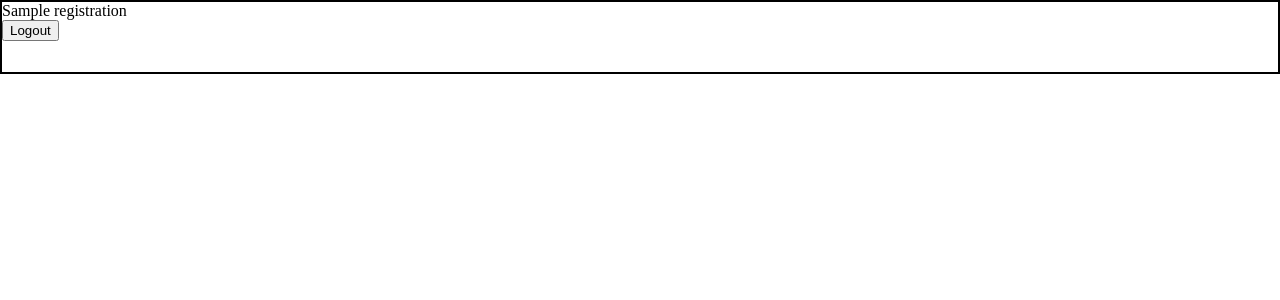
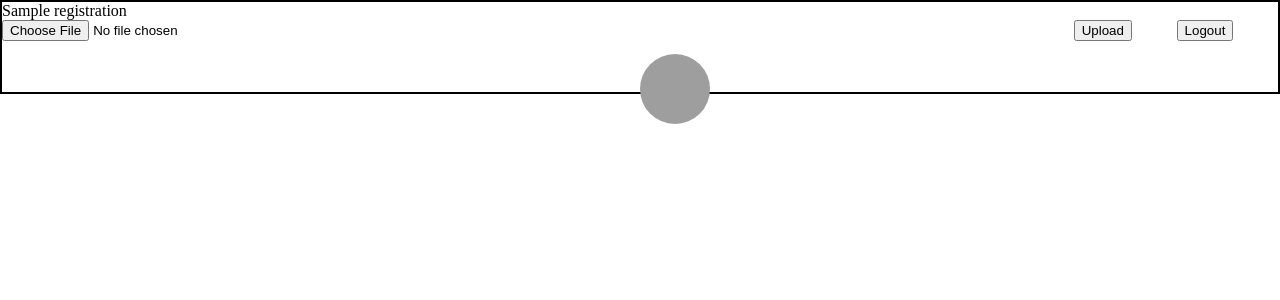
Before and after one commit to aniketjha1729/ExamRegistratuion, a PHP site: page /email/dashboard.php in a window 1280 px wide. Shown: the top 300 px of the page. Run offline with PHP 8.4, Linux system fonts and the light colour scheme; the visitor is signed in with stand-in values (Sample User, id 1); tables that the repository leaves empty or names only in its code hold one stand-in row (values such as "Sample post"); grey boxes are pictures that could not be loaded.

Commit message:
img-dash-com

```diff
--- a/dashboard.php
+++ b/dashboard.php
@@ -11,7 +11,7 @@
     <?php
         require "connect.php";
         session_start();
-        error_reporting(0);
+        //error_reporting(0);
         //This code will execute when a user login:
         if($_SESSION['check']==1){
             $id=$_SESSION['id'];
@@ -24,16 +24,14 @@
                 $name=$data['name'];
                 $email=$data['email'];
                 $phone=$data['phone'];
-                ?>
-                <div class="navbar">
-                    <form action="logout.php" method="post">
-                        <?php echo $name;echo "<br>";?>
-                        <button type="submit" name="logout">Logout</button>
-                    </form>
-                </div> <?php
+                $id=$data['id'];
+                //echo "login";
+                $_SESSION['name']=$name;
+                $_SESSION['id']=$id;
             }else{
                 echo "Connection Problem";
             }
+
         }
         //This part will execute when a new user sign up
         elseif($_SESSION['check']==2){
@@ -50,23 +48,84 @@
                 $data=mysqli_fetch_assoc($sql);
                 $name=$data['name'];
                 $email=$data['email'];
-                $phone=$data['phone'];?>
-                <div class="navbar">
-                    <form action="logout.php" method="post">
-                        <?php echo $name;echo "<br>";?>
-                        <button type="submit" name="logout">Logout</button>
-                    </form>
-                </div>
-                <?php
+                $phone=$data['phone'];
+                $id=$data['id'];
+                //echo "signup";
+                $_SESSION['name']=$name;
+                $_SESSION['id']=$id;
             }
         }else{
-            $name="";
-            ?>
+            //echo "nothing";
+            $_SESSION['name']="";
+            $_SESSION['id']="";
+        }
+        ?>
         <!-- When a user is neither signed in nor has registered -->
            <div class="navbar">
-                <?php $name ?>
+                <?php
+                    require "connect.php";
+                    echo $_SESSION['name']; echo "<br>";
+                    if($_SESSION['name']!=""){ $_SESSION['id']=$_SESSION['id'];?>
+                        <form action="logout.php" method="post">
+                            <button type="submit" name="logout">Logout</button>
+                        </form>
+                        <form  method="post" enctype='multipart/form-data' >
+                            <input type="file" name="upload" id="" src="">
+                            <button type="submit" name="upload">Upload</button>
+                        </form>
+                    <?php
+                        require "connect.php";
+                        $id=$_SESSION['id'];
+                        //echo $id;
+                        $query="SELECT * FROM userdata WHERE id='$id'";
+                        $sql=mysqli_query($conn,$query);
+                            if($sql){
+                                //echo "ok";
+                                $num=mysqli_num_rows($sql);
+                                if($num!=0){
+                                    $data=mysqli_fetch_assoc($sql);
+                                    $img=$data['pic'];
+                                    //echo $img;
+                                    if($img!=""){
+                                        echo '<img src="upload/'.$img.'" id="fileimage"  class="pic"/>';
+                                    }else{
+                                    echo '<img src="upload/unknown.jpg" id="fileimage"  class="pic"/>';
+                                    }
+                                }
+                            }
+                    $_SESSION['id']=$_SESSION['id'];
+                    // error_reporting(0);
+                    }
+                ?>
+
+                <?php
+                    require "connect.php";
+                    $id=$_SESSION['id'];
+                    $_SESSION['id']=$id;
+                    if(isset($_POST['upload'])){
+                        $file=$_FILES['upload']['tmp_name'];
+                        if($file!=""){
+                            $filepath = "upload/".$_SESSION['id']."@".$_FILES['upload']['name'];
+                            if(move_uploaded_file($file, $filepath)) {
+                                $_SESSION['pic']=$_SESSION['id']."@".$_FILES['upload']['name'];
+                                $paddress=$_SESSION['pic'];
+                                //echo $paddress;
+                                $query="UPDATE userdata SET pic='$paddress' WHERE id='$id'";
+                                $sql=mysqli_query($conn,$query);
+                                if($sql){
+                                    echo "done";
+
+                                }else {
+                                    echo "oops";
+                                }
+
+                            }
+                        }
+                    }
+                ?>
             </div>
-        <?php error_reporting(0);}?>
+
+
 
 </body>
 </html>
--- a/dashboard1.css
+++ b/dashboard1.css
@@ -4,5 +4,19 @@ body{
 
 .navbar{
     border: 2px solid black;
+    height: 90px;
+}
+button{
+    float: right;
+    cursor: pointer;
+    margin-right: 3.5%;
+}
+img{
     height: 70px;
+    width: 70px;
+    border-radius: 50px;
+    margin-left: 50%;
+    margin-right:20%;
+    margin-top: 1%;
+
 }
```
